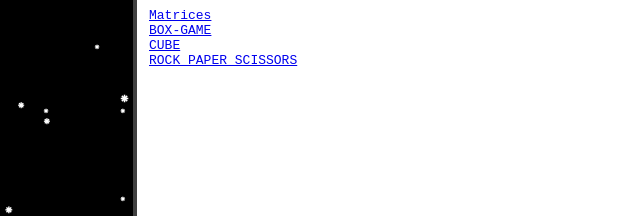
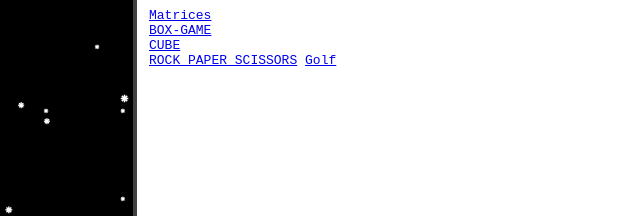
Before and after one commit to joeberenshtain/-, a plain HTML site: page index.html in a window 1280 px wide. Shown: the part 149-365 px from the top of the page, 187-827 px from the left. Drawn offline with Linux system fonts and the light colour scheme.

Commit message:
Update index.html

```diff
--- a/index.html
+++ b/index.html
@@ -46,6 +46,7 @@
         <a href="https://joeberenshtain.github.io/BOX-GAME/">BOX-GAME</a><br>
         <a href="https://joeberenshtain.github.io/CUBE/">CUBE</a><br>
         <a href="https://joeberenshtain.github.io/ROCK-PAPER-SCISSORS/">ROCK PAPER SCISSORS</a>
+        <a href="https://joeberenshtain.github.io/Golf/">Golf</a>
 
     </div>
     <script src="main.js"></script>
```
